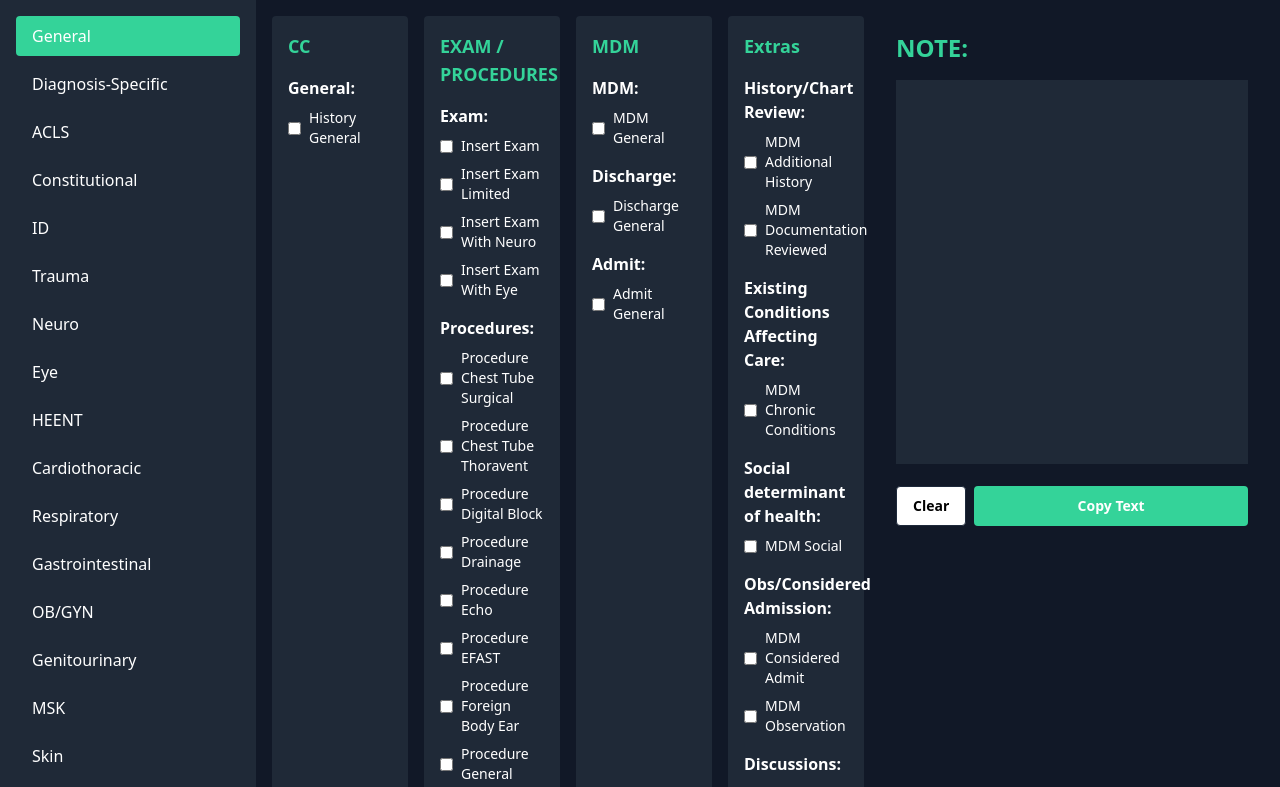
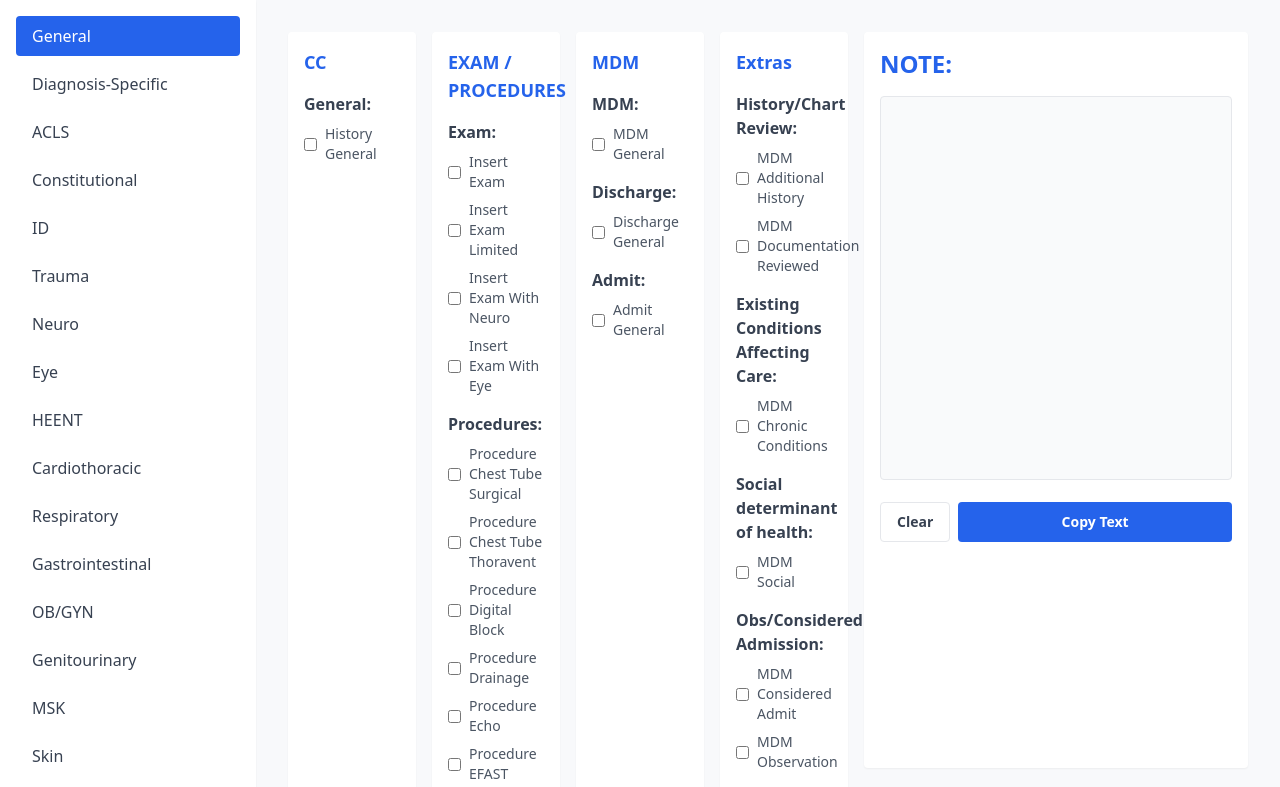
Before and after one commit to dandocbox/text-checkerbox, a React (Vite) app: page / in a window 1280 px wide. Shown: the top 787 px of the page. Built offline with nearby package versions, Linux system fonts and the light colour scheme.

Commit message:
Update interface colors
Changed the color scheme of the interface to match the provided example image while keeping all other styles and elements unchanged.
[skip gpt_engineer]

```diff
--- a/src/components/Column.jsx
+++ b/src/components/Column.jsx
@@ -2,21 +2,21 @@ import React from 'react';
 
 const Column = ({ title, sections, onCheckboxChange, checkboxStates }) => {
   return (
-    <div className="bg-gray-800 p-4 rounded">
-      <h2 className="text-lg font-bold mb-4 text-emerald-400">{title}</h2>
+    <div className="bg-white shadow-sm rounded p-4">
+      <h2 className="text-lg font-bold mb-4 text-blue-600">{title}</h2>
       {sections.map((section, index) => (
         <div key={index} className="mb-4">
-          <h3 className="font-semibold mb-2">{section.title}</h3>
+          <h3 className="font-semibold mb-2 text-gray-700">{section.title}</h3>
           {section.items.map((item, itemIndex) => (
             <div key={itemIndex} className="flex items-center mb-2">
               <input
                 type="checkbox"
                 id={`${title}-${index}-${itemIndex}`}
-                className="mr-2 accent-emerald-400"
+                className="mr-2 accent-blue-600"
                 checked={checkboxStates[item] || false}
                 onChange={() => onCheckboxChange(item)}
               />
-              <label htmlFor={`${title}-${index}-${itemIndex}`} className="text-sm">
+              <label htmlFor={`${title}-${index}-${itemIndex}`} className="text-sm text-gray-600">
                 {item}
               </label>
             </div>
--- a/src/components/Layout.jsx
+++ b/src/components/Layout.jsx
@@ -4,9 +4,9 @@ import Sidebar from './Sidebar';
 
 const Layout = () => {
   return (
-    <div className="flex h-screen bg-gray-900 text-white">
+    <div className="flex h-screen bg-[#f8f9fb] text-gray-700">
       <Sidebar />
-      <main className="flex-1 overflow-auto">
+      <main className="flex-1 overflow-auto p-4">
         <Outlet />
       </main>
     </div>
--- a/src/components/NoteSection.jsx
+++ b/src/components/NoteSection.jsx
@@ -4,7 +4,7 @@ import { Button } from "@/components/ui/button"
 const NoteSection = ({ note, setNote, onClear }) => {
   const handleClear = () => {
     setNote('');
-    onClear(); // This will be used to clear checkboxes in parent components
+    onClear();
   };
 
   const handleCopy = () => {
@@ -16,10 +16,10 @@ const NoteSection = ({ note, setNote, onClear }) => {
   };
 
   return (
-    <div className="w-96 bg-gray-900 p-4 rounded-lg">
-      <h2 className="text-2xl font-bold mb-4 text-emerald-400">NOTE:</h2>
+    <div className="w-96 bg-white shadow-sm p-4 rounded">
+      <h2 className="text-2xl font-bold mb-4 text-blue-600">NOTE:</h2>
       <textarea
-        className="w-full h-96 bg-gray-800 text-white p-2 rounded-lg mb-4 resize-none focus:outline-none focus:ring-2 focus:ring-emerald-400"
+        className="w-full h-96 bg-gray-50 text-gray-700 p-2 rounded mb-4 resize-none focus:outline-none focus:ring-2 focus:ring-blue-600 border border-gray-200"
         value={note}
         onChange={handleChange}
       />
@@ -27,13 +27,13 @@ const NoteSection = ({ note, setNote, onClear }) => {
         <Button
           variant="outline"
           onClick={handleClear}
-          className="bg-white text-black hover:bg-gray-200 font-semibold px-4 py-2 rounded h-10"
+          className="bg-white text-gray-700 hover:bg-gray-100 font-semibold px-4 py-2 rounded h-10 border border-gray-200"
         >
           Clear
         </Button>
         <Button
           onClick={handleCopy}
-          className="bg-emerald-400 hover:bg-emerald-500 text-white font-semibold px-4 py-2 rounded flex-grow ml-2 h-10"
+          className="bg-blue-600 hover:bg-blue-700 text-white font-semibold px-4 py-2 rounded flex-grow ml-2 h-10"
         >
           Copy Text
         </Button>
--- a/src/components/Sidebar.jsx
+++ b/src/components/Sidebar.jsx
@@ -26,14 +26,14 @@ const tabs = [
 
 const Sidebar = () => {
   return (
-    <nav className="w-64 bg-gray-800 p-4">
+    <nav className="w-64 bg-white shadow-sm p-4">
       {tabs.map((tab, index) => (
         <NavLink
           key={index}
           to={index === 0 ? "/" : `/${tab.toLowerCase().replace(/ /g, "-")}`}
           className={({ isActive }) =>
             `block py-2 px-4 mb-2 rounded ${
-              isActive ? "bg-emerald-400 text-white" : "hover:bg-gray-700 text-white"
+              isActive ? "bg-blue-600 text-white" : "hover:bg-gray-100 text-gray-700"
             }`
           }
         >
--- a/src/index.css
+++ b/src/index.css
@@ -4,33 +4,33 @@
 
 @layer base {
   :root {
-    --background: 222.2 84% 4.9%;
-    --foreground: 210 40% 98%;
+    --background: 0 0% 100%;
+    --foreground: 222 47% 11%;
 
-    --card: 222.2 84% 4.9%;
-    --card-foreground: 210 40% 98%;
+    --card: 0 0% 100%;
+    --card-foreground: 222 47% 11%;
 
-    --popover: 222.2 84% 4.9%;
-    --popover-foreground: 210 40% 98%;
+    --popover: 0 0% 100%;
+    --popover-foreground: 222 47% 11%;
 
-    --primary: 210 40% 98%;
-    --primary-foreground: 222.2 47.4% 11.2%;
+    --primary: 201 96% 32%;
+    --primary-foreground: 210 40% 98%;
 
-    --secondary: 217.2 32.6% 17.5%;
-    --secondary-foreground: 210 40% 98%;
+    --secondary: 210 40% 96.1%;
+    --secondary-foreground: 222 47% 11%;
 
-    --muted: 217.2 32.6% 17.5%;
-    --muted-foreground: 215 20.2% 65.1%;
+    --muted: 210 40% 96.1%;
+    --muted-foreground: 215.4 16.3% 46.9%;
 
-    --accent: 217.2 32.6% 17.5%;
-    --accent-foreground: 210 40% 98%;
+    --accent: 210 40% 96.1%;
+    --accent-foreground: 222 47% 11%;
 
-    --destructive: 0 62.8% 30.6%;
+    --destructive: 0 84.2% 60.2%;
     --destructive-foreground: 210 40% 98%;
 
-    --border: 217.2 32.6% 17.5%;
-    --input: 217.2 32.6% 17.5%;
-    --ring: 212.7 26.8% 83.9%;
+    --border: 214.3 31.8% 91.4%;
+    --input: 214.3 31.8% 91.4%;
+    --ring: 201 96% 32%;
   }
 }
 
@@ -44,5 +44,5 @@
 }
 
 body {
-  background-color: #1a202c;
+  background-color: rgb(248, 249, 251);
 }
```
